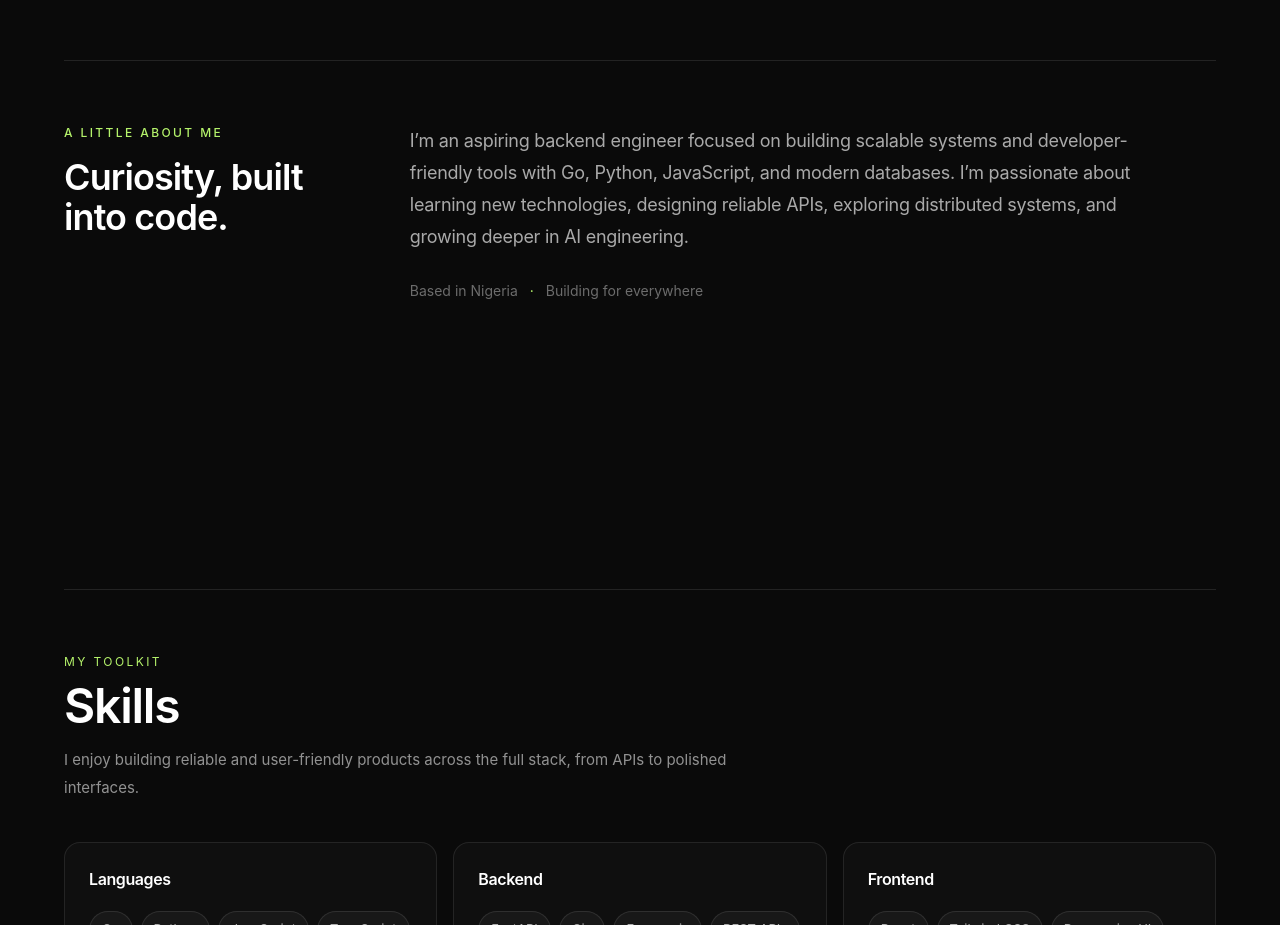
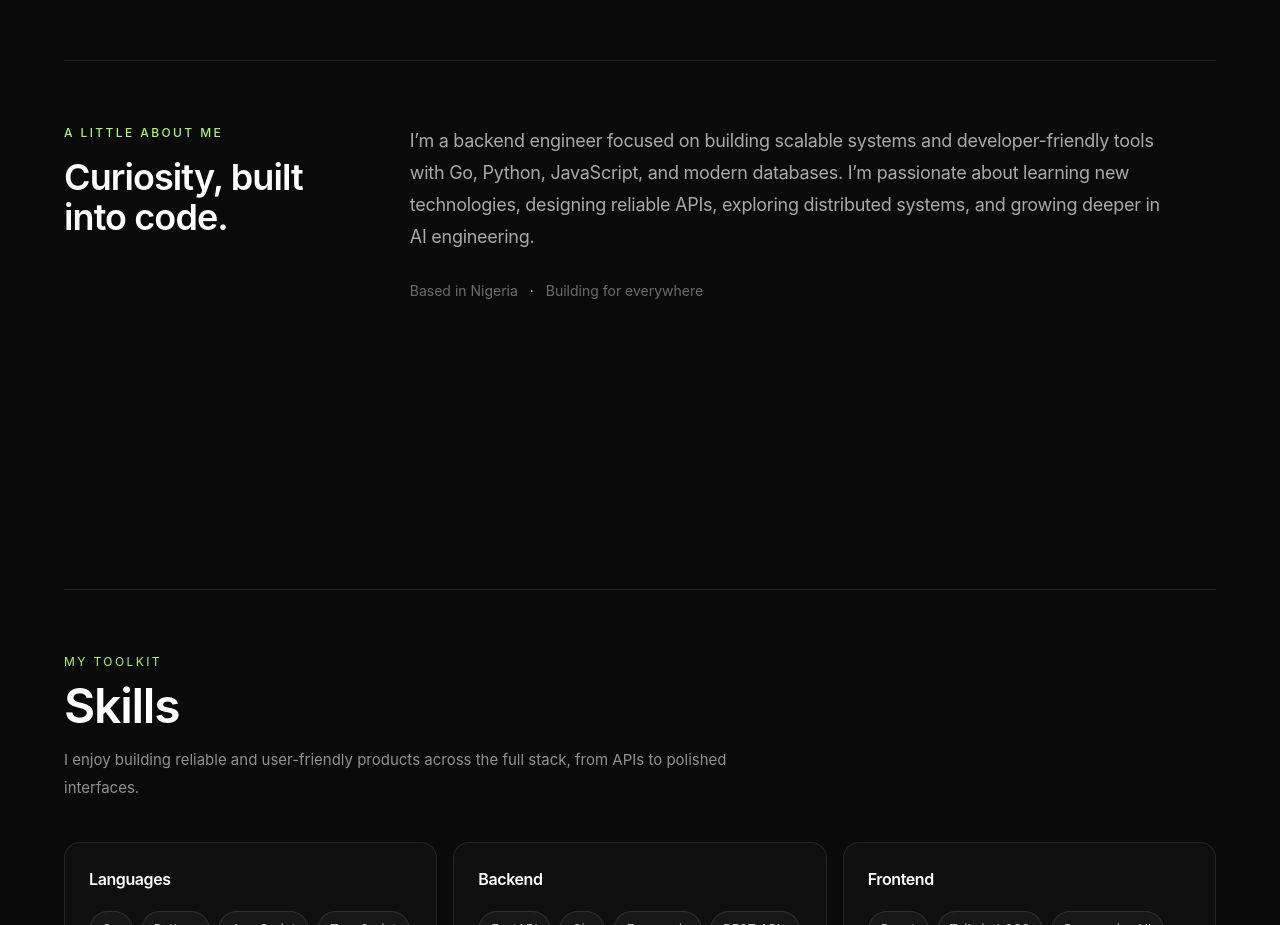
Before and after one commit to dnafolayan/portfolio, a React (Vite) app: page / in a window 1280 px wide. Shown: the part 820-1745 px from the top of the page. Built offline with nearby package versions, Linux system fonts and the light colour scheme.

Commit message:
update project structure

```diff
--- a/src/sections/About.tsx
+++ b/src/sections/About.tsx
@@ -12,15 +12,17 @@ function About() {
                 </div>
                 <div>
                     <p className="max-w-3xl text-lg leading-8 tracking-[-.015em] text-white/65">
-                        I’m an aspiring backend engineer focused on building
-                        scalable systems and developer-friendly tools with Go,
-                        Python, JavaScript, and modern databases. I’m passionate
-                        about learning new technologies, designing reliable APIs,
+                        I’m a backend engineer focused on building scalable
+                        systems and developer-friendly tools with Go, Python,
+                        JavaScript, and modern databases. I’m passionate about
+                        learning new technologies, designing reliable APIs,
                         exploring distributed systems, and growing deeper in AI
                         engineering.
                     </p>
                     <p className="mt-7 text-sm text-white/40">
-                        Based in Nigeria <span className="mx-2 text-[#b5f36b]">·</span> Building for everywhere
+                        Based in Nigeria{" "}
+                        <span className="mx-2 text-[#b5f36b]">·</span> Building
+                        for everywhere
                     </p>
                 </div>
             </div>
--- a/src/sections/Contact.tsx
+++ b/src/sections/Contact.tsx
@@ -1,9 +1,8 @@
+import contactData from "../data/contactsdata.json";
+import type { Contact } from "../types/contacts";
+
 function Contact() {
-    const links = [
-        { label: "Email", href: "mailto:divineafolayan05@gmail.com" },
-        { label: "GitHub", href: "https://github.com/dnafolayan" },
-        { label: "X", href: "https://x.com/dnafolayan" },
-    ];
+    const links: Contact[] = contactData;
 
     return (
         <section id="contact" className="px-6 py-28 lg:px-8 lg:py-36">
@@ -27,11 +26,20 @@ function Contact() {
                             <li key={link.label}>
                                 <a
                                     href={link.href}
-                                    target={link.href.startsWith("mailto:") ? undefined : "_blank"}
-                                    rel={link.href.startsWith("mailto:") ? undefined : "noopener noreferrer"}
+                                    target={
+                                        link.href.startsWith("mailto:")
+                                            ? undefined
+                                            : "_blank"
+                                    }
+                                    rel={
+                                        link.href.startsWith("mailto:")
+                                            ? undefined
+                                            : "noopener noreferrer"
+                                    }
                                     className="inline-flex min-h-11 items-center gap-1 rounded-full border border-transparent px-4 text-sm font-medium text-white/80 transition-colors hover:border-white/10 hover:bg-white/[0.04] hover:text-[#b5f36b] focus-visible:outline-none focus-visible:ring-2 focus-visible:ring-[#b5f36b]"
                                 >
-                                    {link.label}<span aria-hidden="true">↗</span>
+                                    {link.label}
+                                    <span aria-hidden="true">↗</span>
                                 </a>
                             </li>
                         ))}
--- a/src/sections/Skills.tsx
+++ b/src/sections/Skills.tsx
@@ -1,27 +1,8 @@
+import skillGroup from "../data/skillsdata.json";
+import type { SkillGroup } from "../types/skills";
+
 function Skills() {
-    const skillGroups = [
-        {
-            title: "Languages",
-            skills: ["Go", "Python", "JavaScript", "TypeScript"],
-        },
-        {
-            title: "Backend",
-            skills: ["FastAPI", "Gin", "Express.js", "REST APIs", "JWT Auth"],
-        },
-        {
-            title: "Frontend",
-            skills: ["React", "Tailwind CSS", "Responsive UI", "State Mgmt"],
-        },
-        {
-            title: "Databases",
-            skills: ["PostgreSQL", "MongoDB", "SQLite"],
-        },
-        {
-            title: "Tools",
-            skills: ["Git", "Linux", "Docker", "Postman"],
-        },
-    ];
-
+    const skillGroups: SkillGroup[] = skillGroup;
     return (
         <section id="skills" className="px-6 py-28 lg:px-8 lg:py-36">
             <div className="mx-auto w-full max-w-6xl border-t border-white/10 pt-12 md:pt-16">
--- /dev/null
+++ b/src/types/contacts.ts
@@ -0,0 +1,4 @@
+export interface Contact {
+    label: string;
+    href: string;
+}
--- /dev/null
+++ b/src/types/skills.ts
@@ -0,0 +1,4 @@
+export interface SkillGroup {
+    title: string;
+    skills: string[];
+}
```
